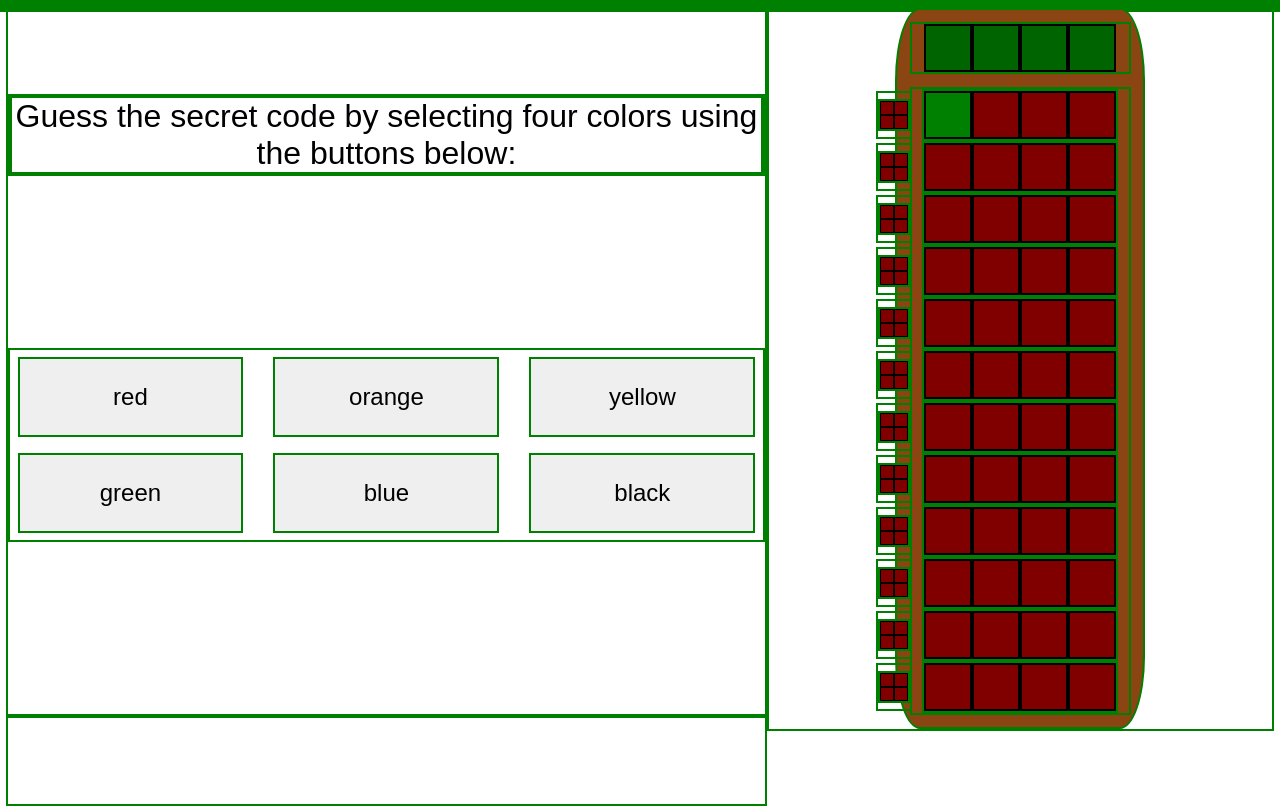
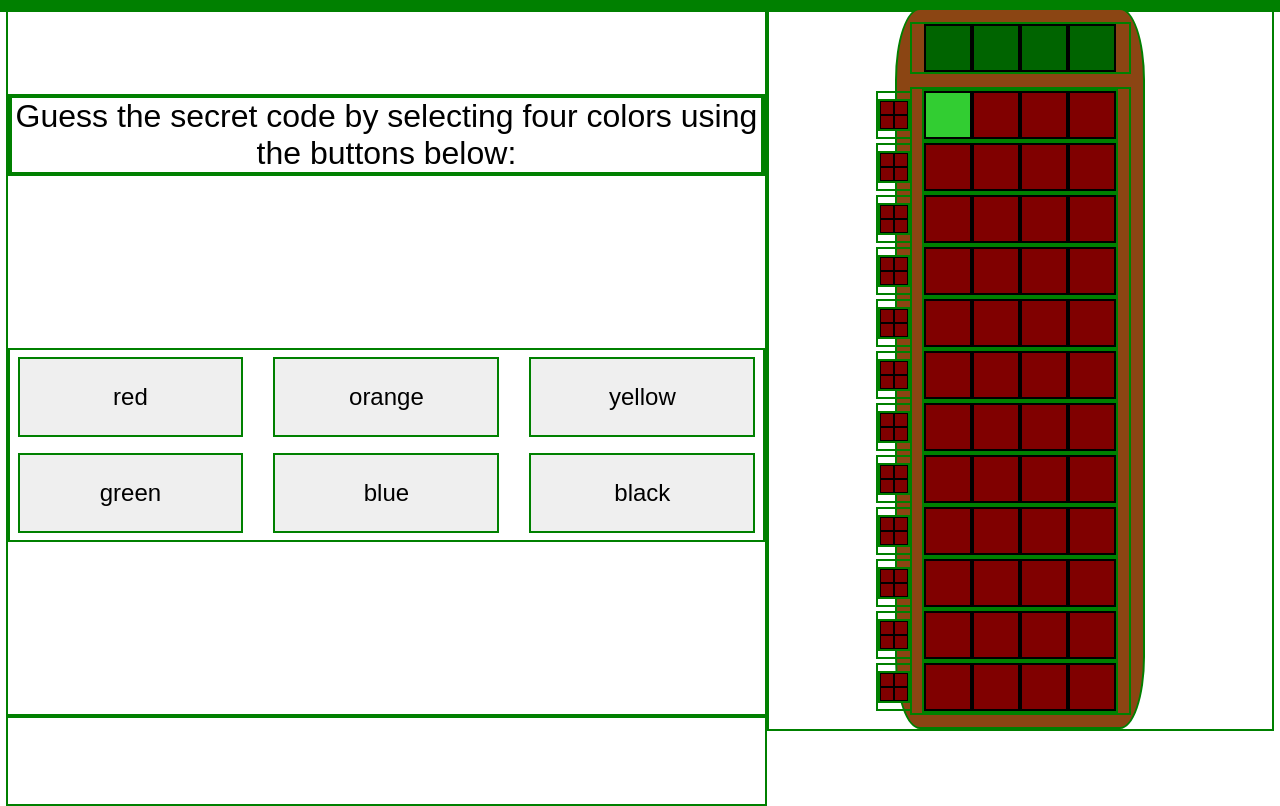
Before and after one commit to abepolk/Mastermind, a plain HTML site: page index.html in a window 1280 px wide. Both pictures are taken after a click on the button "green". Drawn offline with nearby package versions, Linux system fonts and the light colour scheme.

Commit message:
Change green brightness and README correction

```diff
--- a/style.css
+++ b/style.css
@@ -95,7 +95,8 @@ body {
     background-color: yellow;
 }
 .cell[color='green'] {
-    background-color: green;
+    /* to differentiate from darkgreen for secret row */
+    background-color: limegreen;
 }
 .cell[color='blue'] {
     background-color: blue;
```
Also changed, not shown: 1 other file.
